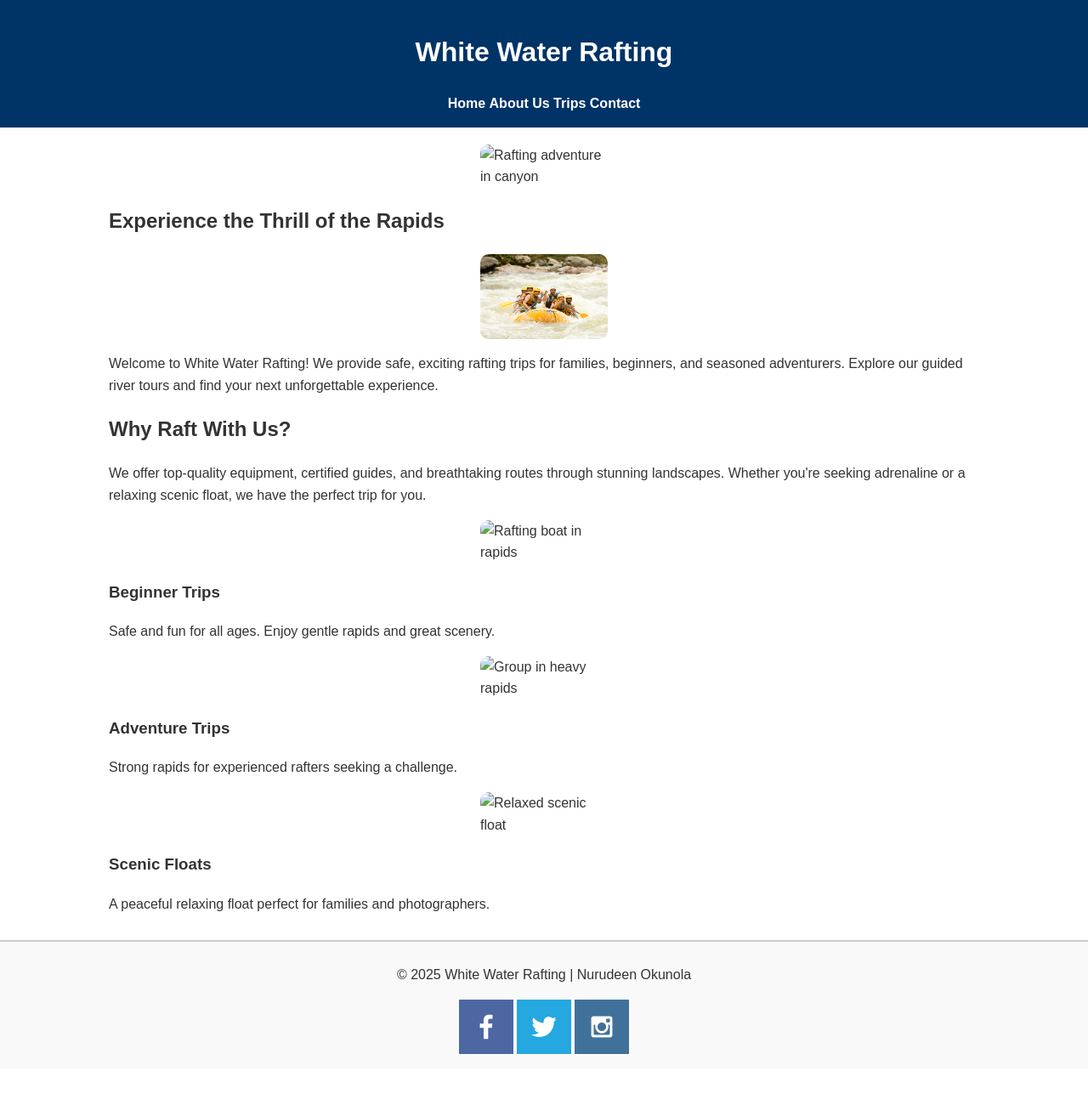
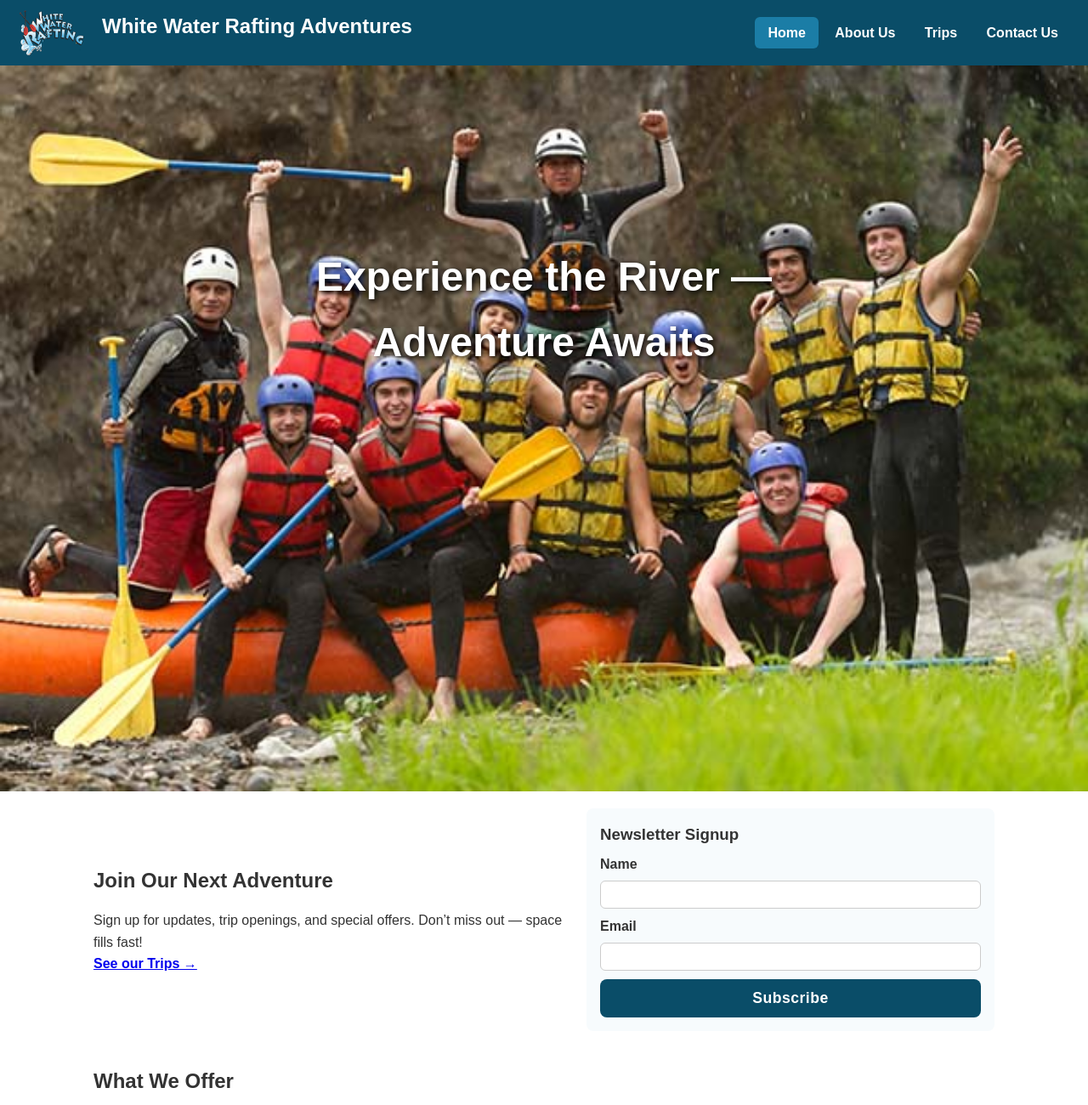
Before and after one commit to okunola-tech/wdd130, a plain HTML site: page wwr/index.html in a window 1280 px wide. Shown: the top 1300 px of the page at 85% size. Before the commit the page ends 1257 px from the top, so only its background shows below. Drawn offline with Linux system fonts and the light colour scheme; files that its build step writes are made by us from their sources.

Commit message:
Assignment

```diff
--- a/wwr/index.html
+++ b/wwr/index.html
@@ -1,84 +1,114 @@
 <!DOCTYPE html>
 <html lang="en">
 <head>
-  <meta charset="UTF-8" />
-  <meta name="viewport" content="width=device-width, initial-scale=1.0" />
-  <title>Home | White Water Rafting</title>
-  <link rel="stylesheet" href="styles/styles.css" />
+  <meta charset="utf-8" />
+  <meta name="viewport" content="width=device-width,initial-scale=1" />
+  <meta name="description" content="White Water Rafting Adventures — thrilling guided rafting trips, safety-first guides, and unforgettable river experiences.">
+  <meta name="author" content="Nurudeen Okunola">
+  <title>Home | White Water Rafting Adventures</title>
+
+  <link rel="stylesheet" href="styles/rafting.css">
 </head>
-
 <body>
 
-  <header>
-    <h1>White Water Rafting</h1>
-    <nav>
-      <a href="index.html">Home</a>
+  <!-- HEADER (same as About & Contact) -->
+  <header class="site-header">
+    <img src="images/logo.png" alt="White Water Rafting Logo" class="header-logo">
+    <h2 class="logo-text">White Water Rafting Adventures</h2>
+
+    <nav class="main-nav">
+      <a href="index.html" class="active">Home</a>
       <a href="about.html">About Us</a>
       <a href="trips.html">Trips</a>
-      <a href="contact.html">Contact</a>
+      <a href="contact.html">Contact Us</a>
     </nav>
   </header>
 
   <main>
 
-    <!-- HERO SECTION -->
+    <!-- HERO: full-width image with absolute heading -->
     <div class="hero">
-      <img src="images/hero_transparency_1024.png" alt="Rafting adventure in canyon">
-
-      <h2>Experience the Thrill of the Rapids</h2>
-
-      <article>
-        <img src="images/rafting4_600.jpg" alt="Rafting group">
-        <p>
-          Welcome to White Water Rafting! We provide safe, exciting rafting trips for families,
-          beginners, and seasoned adventurers. Explore our guided river tours and find your next
-          unforgettable experience.
-        </p>
-      </article>
+      <img src="images/hero.jpg" alt="Rafting adventure through canyon">
+      <h1>Experience the River — Adventure Awaits</h1>
+      <!-- simple text overlay beneath hero (optional) -->
     </div>
 
-    <!-- HOME CONTENT -->
-    <section>
-      <h2>Why Raft With Us?</h2>
-      <p>
-        We offer top-quality equipment, certified guides, and breathtaking routes through stunning
-        landscapes. Whether you're seeking adrenaline or a relaxing scenic float, we have the perfect
-        trip for you.
-      </p>
+    <!-- CALL TO ACTION / NEWSLETTER -->
+    <section class="section-wrapper" aria-labelledby="join-heading">
+      <div style="display:flex;flex-wrap:wrap;gap:20px;align-items:center;justify-content:space-between;">
+        <div style="flex:1;min-width:280px;">
+          <h2 id="join-heading">Join Our Next Adventure</h2>
+          <p>Sign up for updates, trip openings, and special offers. Don’t miss out — space fills fast!</p>
+          <p><a href="trips.html" style="font-weight:bold;text-decoration:underline;">See our Trips &rarr;</a></p>
+        </div>
+
+        <form action="contact.html" method="post" style="flex:1;min-width:280px;max-width:480px;background:#f7fbfd;padding:16px;border-radius:8px;">
+          <h3 style="margin-bottom:8px;">Newsletter Signup</h3>
+
+          <label for="nl-name" style="display:block;font-weight:bold;margin-bottom:6px;">Name</label>
+          <input id="nl-name" name="name" type="text" required style="width:100%;padding:8px;margin-bottom:8px;border-radius:6px;border:1px solid #ccc;">
+
+          <label for="nl-email" style="display:block;font-weight:bold;margin-bottom:6px;">Email</label>
+          <input id="nl-email" name="email" type="email" required style="width:100%;padding:8px;margin-bottom:10px;border-radius:6px;border:1px solid #ccc;">
+
+          <button type="submit" class="submit-btn" style="width:100%;">Subscribe</button>
+        </form>
+      </div>
     </section>
 
-    <section class="cards">
-      <div class="card">
-        <img src="images/rafting1.jpg" alt="Rafting boat in rapids">
-        <h3>Beginner Trips</h3>
-        <p>Safe and fun for all ages. Enjoy gentle rapids and great scenery.</p>
+    <!-- GRID CONTENT: use CSS Grid (not single column) -->
+    <section class="section-wrapper" aria-labelledby="about-grid">
+      <h2 id="about-grid">What We Offer</h2>
+
+      <div class="adventure-grid" style="align-items:start;">
+        <figure>
+          <img src="images/diablo.jpg" alt="Los Dientes del Diablo">
+          <figcaption><strong>All-Levels Trips</strong><br>Family-friendly options and scenic floats for all ages.</figcaption>
+        </figure>
+
+        <figure>
+          <img src="images/rapid.jpg" alt="Class IV Rapids">
+          <figcaption><strong>White-Knuckle Rapids</strong><br>Challenging Class IV runs guided by our experienced crews.</figcaption>
+        </figure>
+
+        <figure>
+          <img src="images/halfdays.jpg" alt="Half Day Adventure">
+          <figcaption><strong>Half-Day & Full-Day Options</strong><br>Flexible trip lengths so you can choose the perfect adventure.</figcaption>
+        </figure>
       </div>
+    </section>
 
-      <div class="card">
-        <img src="images/rafting2.jpg" alt="Group in heavy rapids">
-        <h3>Adventure Trips</h3>
-        <p>Strong rapids for experienced rafters seeking a challenge.</p>
-      </div>
+    <!-- FEATURE SPREAD: two-column area that uses grid/flex -->
+    <section class="section-wrapper" aria-labelledby="why-heading" style="padding-top:8px;">
+      <div style="display:grid;grid-template-columns:1fr 1fr;gap:20px;align-items:center;">
+        <div>
+          <h2 id="why-heading">Why Choose Us</h2>
+          <p>Safety-first training, certified guides, top quality gear, and a love for the river. We ensure unforgettable trips while keeping safety a top priority.</p>
+          <ul>
+            <li>Certified, experienced guides</li>
+            <li>Small group sizes</li>
+            <li>Customizable trips & team building events</li>
+          </ul>
+          <p><a href="contact.html" class="submit-btn" style="display:inline-block;text-decoration:none;padding:10px 16px;">Contact Us to Book</a></p>
+        </div>
 
-      <div class="card">
-        <img src="images/rafting3.jpg" alt="Relaxed scenic float">
-        <h3>Scenic Floats</h3>
-        <p>A peaceful relaxing float perfect for families and photographers.</p>
+        <div>
+          <img src="images/rafting4_600.jpg" alt="Rafting team in boat" style="width:100%;border-radius:8px;">
+        </div>
       </div>
     </section>
 
   </main>
 
- <footer>
-  <p>&copy; 2025 White Water Rafting | Nurudeen Okunola</p>
+  <!-- FOOTER (same as other pages) -->
+  <footer>
+    <p>&copy; 2025 White Water Rafting Adventures | Nurudeen Okunola</p>
 
-  <nav class="socialmedia">
-    <a href="#"><img src="images/facebook.png" alt="Facebook"></a>
-    <a href="#"><img src="images/twitter.png" alt="Twitter"></a>
-    <a href="#"><img src="images/instagram.png" alt="Instagram"></a>
-  </nav>
-</footer>
-
-
+    <nav class="socialmedia">
+      <a href="https://facebook.com"><img src="images/facebook.png" alt="Facebook icon"></a>
+      <a href="https://twitter.com"><img src="images/twitter.png" alt="Twitter icon"></a>
+      <a href="https://instagram.com"><img src="images/instagram.png" alt="Instagram icon"></a>
+    </nav>
+  </footer>
 </body>
 </html>
```
